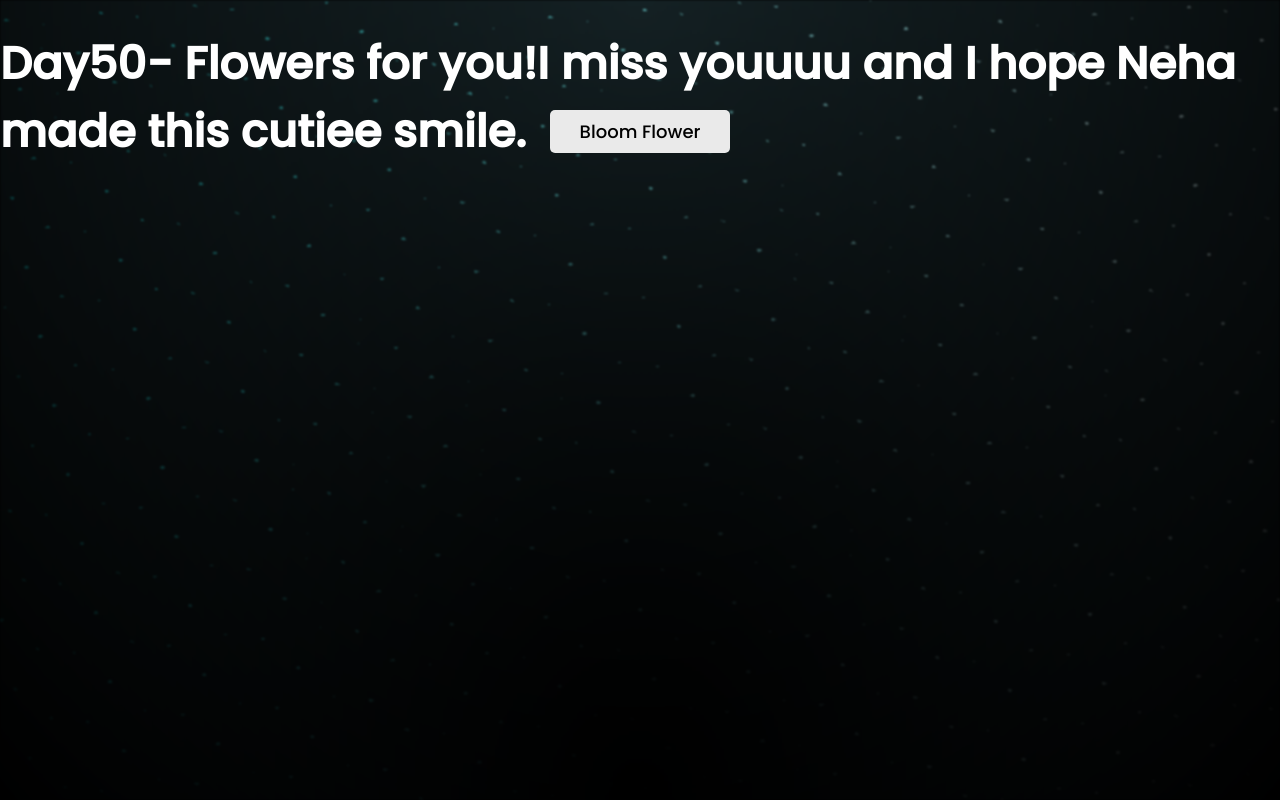
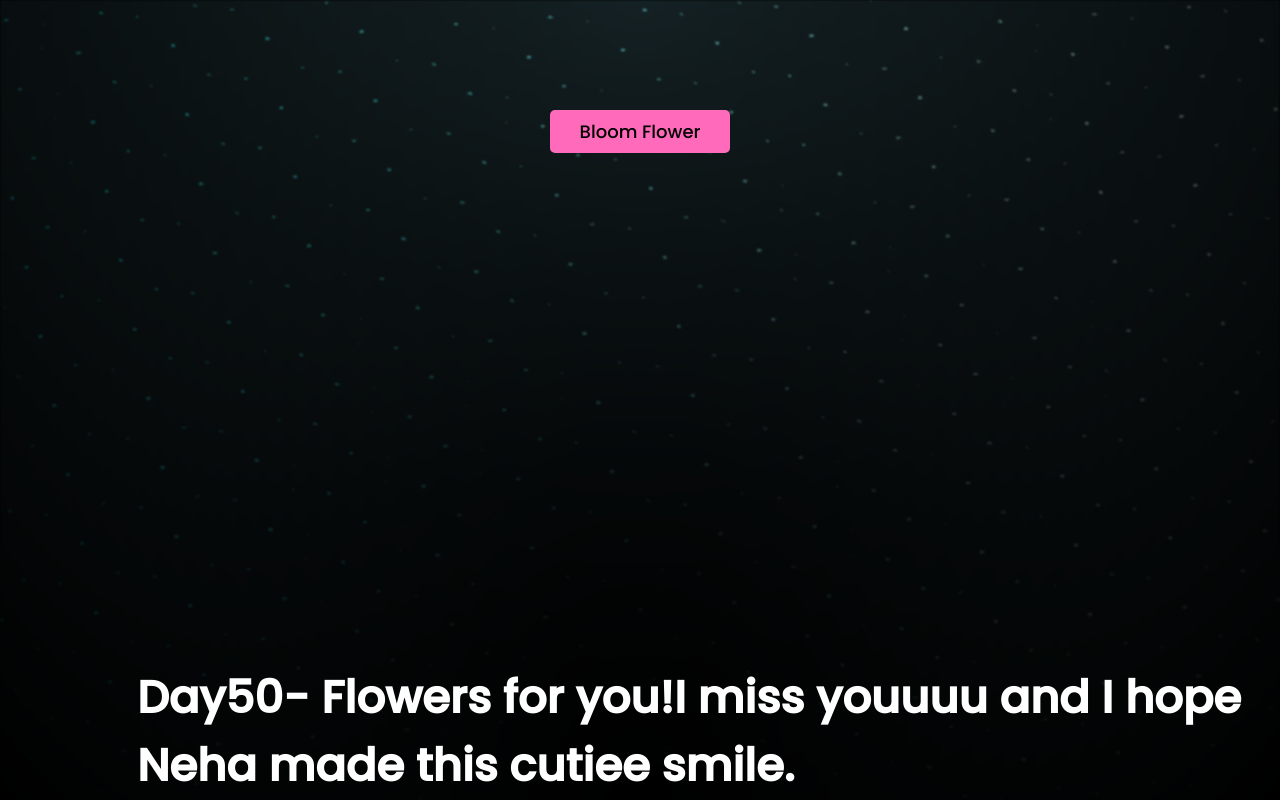
Before and after one commit to Nehavarshine2003/flowers, a plain HTML site: page index.html in a window 1280 px wide. In both pictures the pointer is over the button "Bloom Flower". Drawn offline with Linux system fonts and the light colour scheme.

Commit message:
Update index.html

```diff
--- a/index.html
+++ b/index.html
@@ -32,7 +32,7 @@
       }
 
       .title {
-        position: absolute;
+        position: bottom;
         top: 30px;
         font-size: 45px;
         color: white;
@@ -53,7 +53,7 @@
       }
 
       .reloadBtn:hover {
-        background-color: #eaeaea;
+        background-color: #ff6bba;
       }
 
       .night {
```
